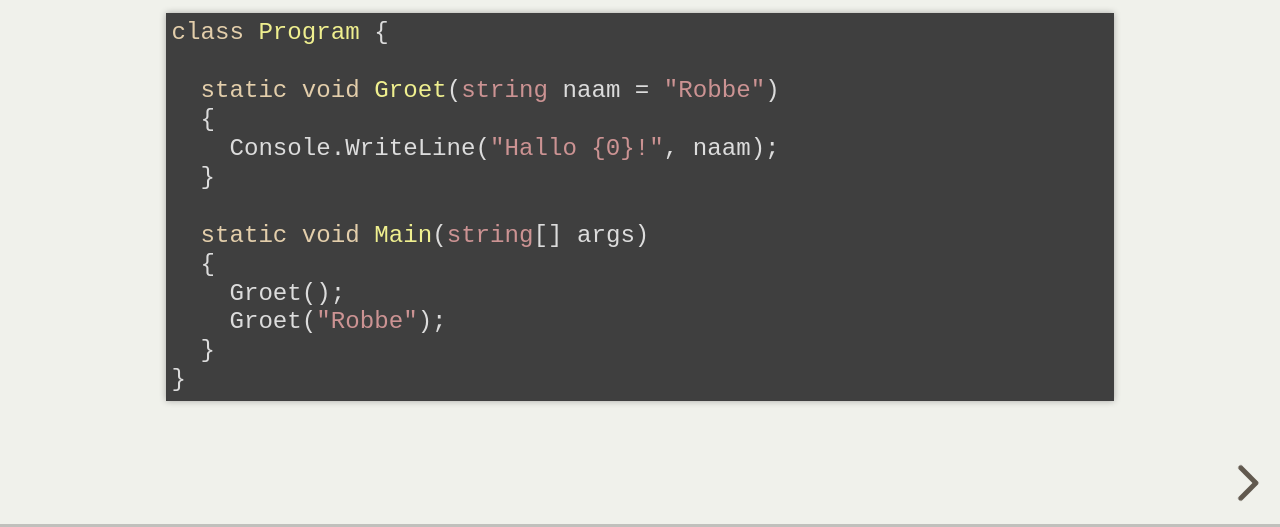
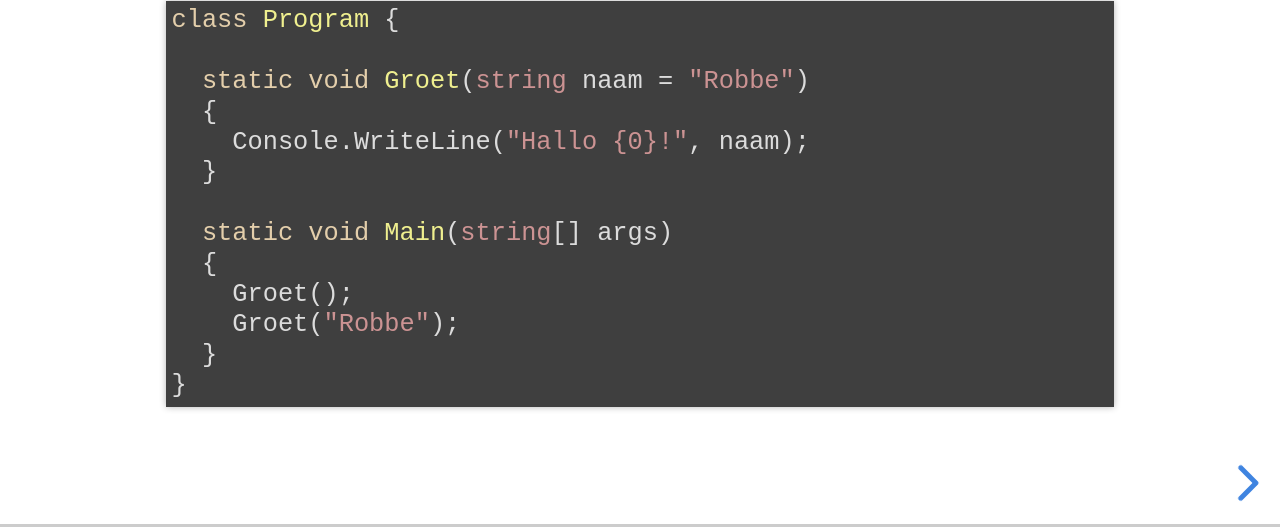
Before and after one commit to ViktorH-immalle/VHendrickx-immalle.github.io, a plain HTML site: page index.html in a window 1280 px wide. Shown: the part 273-800 px from the top of the page. Drawn offline with nearby package versions, Linux system fonts and the light colour scheme; some packages are replaced by stand-ins of ours.

Commit message:
Update index.html

```diff
--- a/index.html
+++ b/index.html
@@ -4,7 +4,7 @@
         <meta charset="utf-8">
         <title>reveal-md</title>
         <link rel="stylesheet" href="./css/reveal.css">
-        <link rel="stylesheet" href="./css/theme/serif.css" id="theme">
+        <link rel="stylesheet" href="./css/theme/white.css" id="theme">
         <link rel="stylesheet" href="./css/highlight/zenburn.css">
         <link rel="stylesheet" href="./css/print/paper.css" type="text/css" media="print">
 
```
